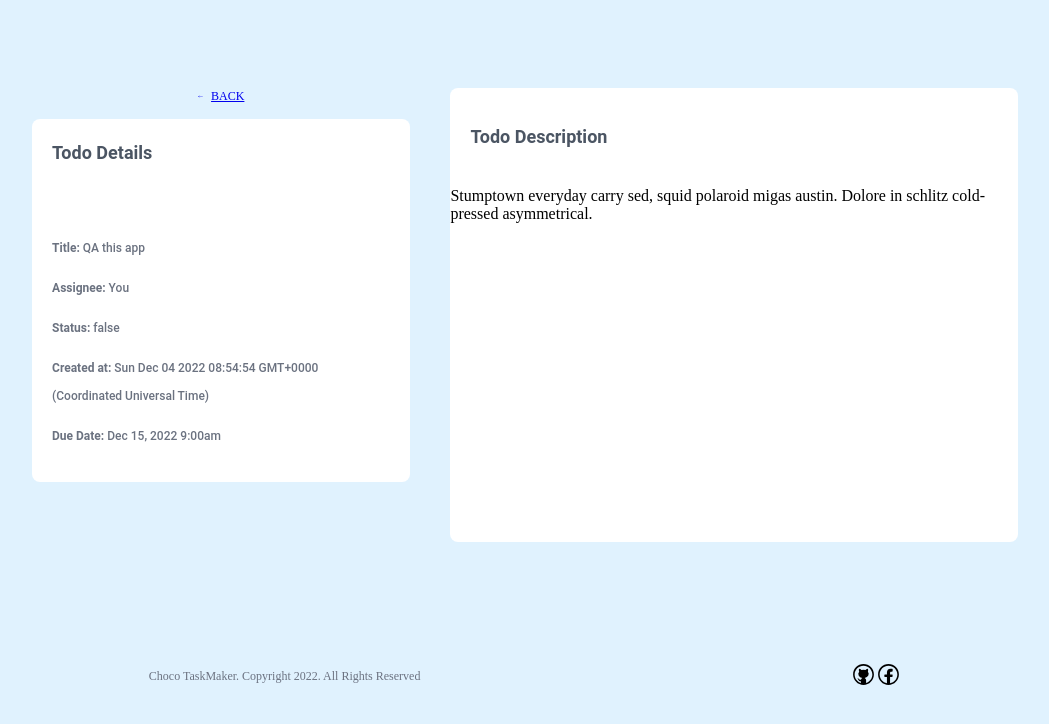
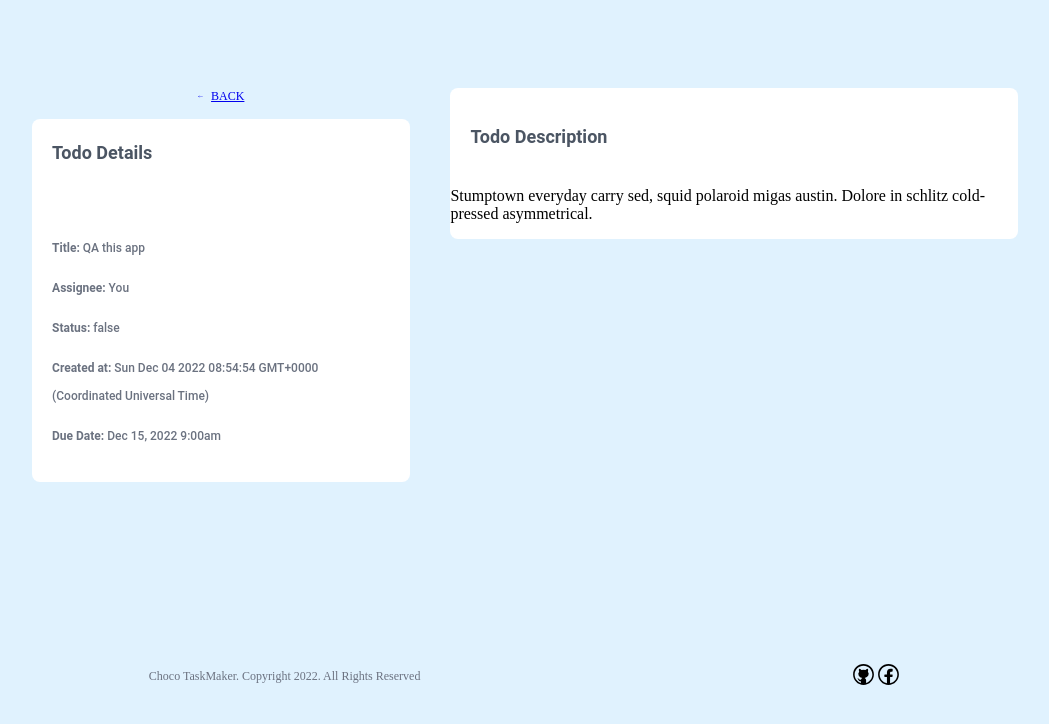
Before and after one commit to reeceballano/taskmaker, a Vue app: page /todo/1 in a window 1280 px wide. Shown: the top 724 px of the page, without its empty margins (115-1164 px from the left). Built offline with nearby package versions, Linux system fonts and the light colour scheme; the HTML template or start-up script is replaced by a standard one.

Commit message:
fix height issue

```diff
--- a/src/App.vue
+++ b/src/App.vue
@@ -56,7 +56,7 @@
     }
 
     .default-layout {
-        @apply md:flex md:w-10/12 md:mx-auto w-full md:space-x-10 align-middle my-20
+        @apply md:flex md:w-10/12 md:mx-auto w-full md:space-x-10 align-middle my-20 items-start
         /* @apply flex container py-20 space-x-20 bg-white align-middle rounded-lg drop-shadow-2xl */
     }
 
```
